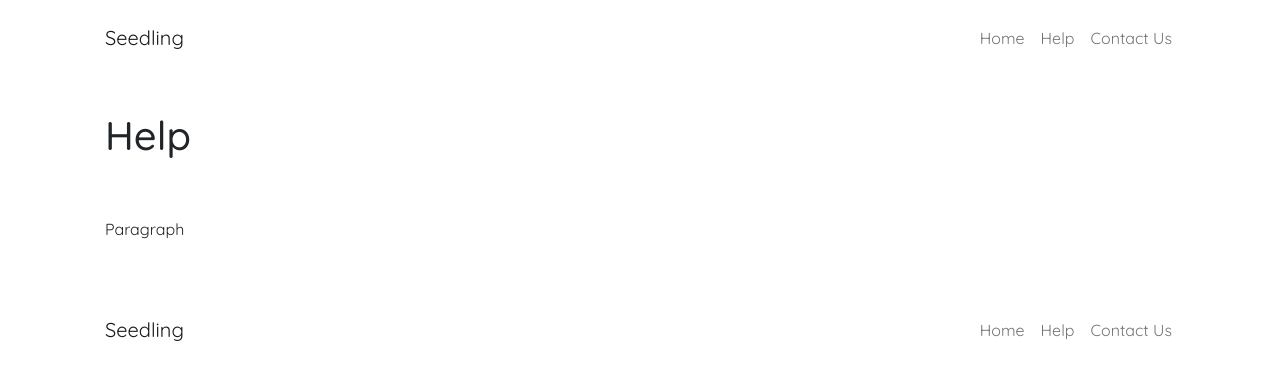
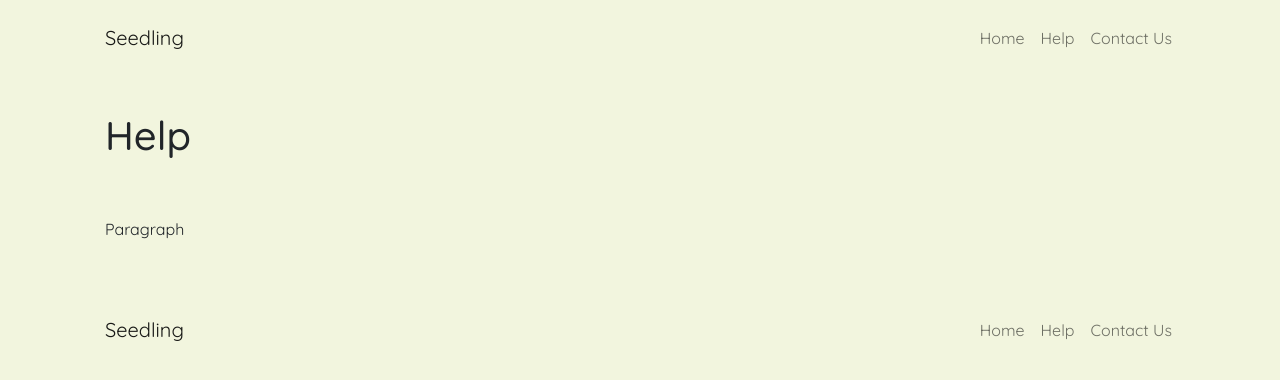
Before and after one commit to yr3618/hackathon, a React (Create React App) app: page /help in a window 1280 px wide. Shown: the top 380 px of the page. Built offline with nearby package versions, Linux system fonts and the light colour scheme.

Commit message:
Rearranged

```diff
--- a/src/Navbar.js
+++ b/src/Navbars/Footer.js
@@ -1,26 +1,22 @@
-import './App.css';
+import '../App.css';
 import {Navbar, Nav} from 'react-bootstrap';
 import React from "react";
 
-function NavigationBar() {
+function Footer() {
   return (
-    <div className="topnav">
+    <div className="footer">
       <Navbar expand="lg">
         <Navbar.Brand href="#home">Seedling</Navbar.Brand>
-        <Navbar.Toggle aria-controls="basic-navbar-nav" />
-
-        <Navbar.Collapse id="basic-navbar-nav">
+        <Navbar.Collapse >
           <Nav className="ms-auto">
             <Nav.Link href="/">Home</Nav.Link>
             <Nav.Link href="/help">Help</Nav.Link>
-            <Nav.Link href="/contact">Contact Us</Nav.Link>
+            <Nav.Link href="/help">Contact Us</Nav.Link>
           </Nav>
-
         </Navbar.Collapse>
-
       </Navbar>
     </div>
   );
 }
 
-export default NavigationBar;
+export default Footer;
--- a/src/Footer.js
+++ b/src/Navbars/Navbar.js
@@ -1,22 +1,26 @@
-import './App.css';
+import '../App.css';
 import {Navbar, Nav} from 'react-bootstrap';
 import React from "react";
 
-function Footer() {
+function NavigationBar() {
   return (
-    <div className="footer">
+    <div className="topnav">
       <Navbar expand="lg">
         <Navbar.Brand href="#home">Seedling</Navbar.Brand>
-        <Navbar.Collapse >
+        <Navbar.Toggle aria-controls="basic-navbar-nav" />
+
+        <Navbar.Collapse id="basic-navbar-nav">
           <Nav className="ms-auto">
             <Nav.Link href="/">Home</Nav.Link>
             <Nav.Link href="/help">Help</Nav.Link>
-            <Nav.Link href="/help">Contact Us</Nav.Link>
+            <Nav.Link href="/contact">Contact Us</Nav.Link>
           </Nav>
+
         </Navbar.Collapse>
+
       </Navbar>
     </div>
   );
 }
 
-export default Footer;
+export default NavigationBar;
--- a/src/ContactUs.js
+++ b/src/Views/ContactUs.js
@@ -1,4 +1,4 @@
-import './App.css';
+import '../App.css';
 import React from "react";
 
 function ContactUs() {
--- a/src/Help.js
+++ b/src/Views/Help.js
@@ -1,4 +1,4 @@
-import './App.css';
+import '../App.css';
 import React from "react";
 
 function Help() {
--- a/src/Home.js
+++ b/src/Views/Home.js
@@ -1,4 +1,4 @@
-import './App.css';
+import '../App.css';
 import React from "react";
 
 function Home() {
--- a/src/index.css
+++ b/src/index.css
@@ -1,5 +1,5 @@
 :root {
-  --back: #F2F5DE;
+  --beige: #F2F5DE;
   --yellow: #fcf876;
   --green: #cee397;
   --lblue:  #8bcdcd;
@@ -12,6 +12,7 @@ body {
     sans-serif;
   -webkit-font-smoothing: antialiased;
   -moz-osx-font-smoothing: grayscale;
+  background-color: var(--beige);
 }
 
 h1,h1,h3,h4,h5{
```
Also changed, not shown: src/App.js (+5 -5 lines), public/images/tree_sm.png (added).
